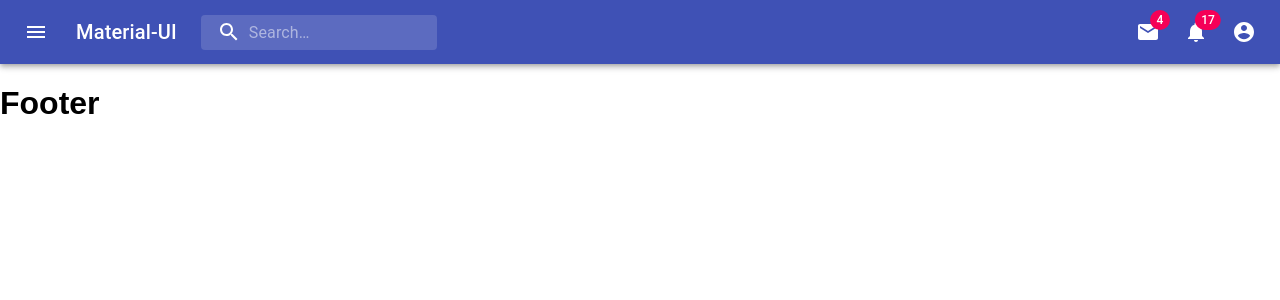
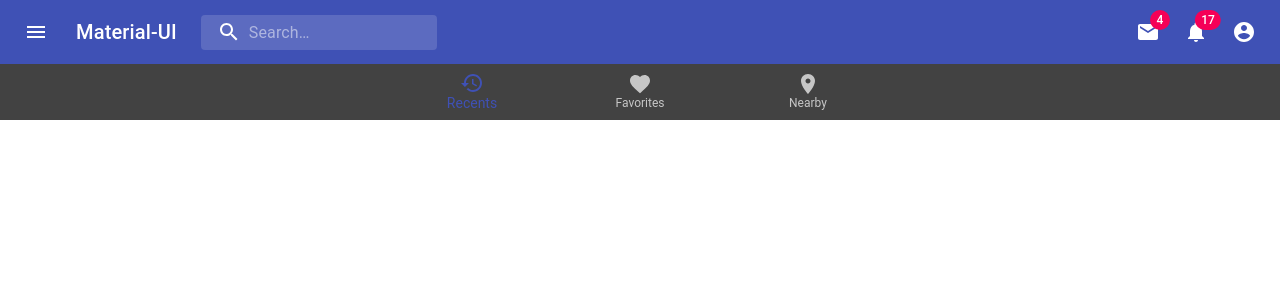
Before and after one commit to ikeekwu/Coin-N-Stockin-, a React (Create React App) app in the folder client/: page / in a window 1280 px wide. Shown: the top 300 px of the page. Built offline with nearby package versions, Linux system fonts and the light colour scheme.

Commit message:
installed chart.js.

```diff
--- a/client/package.json
+++ b/client/package.json
@@ -8,6 +8,7 @@
     "@material-ui/core": "^4.9.14",
     "@material-ui/icons": "^4.9.1",
     "@material-ui/styles": "^4.10.0",
+    "chart.js": "^2.9.3",
     "contentful": "^7.14.4",
     "react": "^16.6.3",
     "react-dom": "^16.6.3",
--- a/client/src/Components/Layouts/Footer.js
+++ b/client/src/Components/Layouts/Footer.js
@@ -1,6 +1,33 @@
 import React from 'react';
+import { makeStyles } from '@material-ui/core/styles';
+import BottomNavigation from '@material-ui/core/BottomNavigation';
+import BottomNavigationAction from '@material-ui/core/BottomNavigationAction';
+import RestoreIcon from '@material-ui/icons/Restore';
+import FavoriteIcon from '@material-ui/icons/Favorite';
+import LocationOnIcon from '@material-ui/icons/LocationOn';
 
-export default props =>
-    <div>
-        <h1>Footer</h1>
-    </div>
+const useStyles = makeStyles({
+  root: {
+    width: 'auto',
+  },
+});
+
+export default function SimpleBottomNavigation() {
+  const classes = useStyles();
+  const [value, setValue] = React.useState(0);
+
+  return (
+    <BottomNavigation
+      value={value}
+      onChange={(event, newValue) => {
+        setValue(newValue);
+      }}
+      showLabels
+      className={classes.root}
+    >
+      <BottomNavigationAction label="Recents" icon={<RestoreIcon />} />
+      <BottomNavigationAction label="Favorites" icon={<FavoriteIcon />} />
+      <BottomNavigationAction label="Nearby" icon={<LocationOnIcon />} />
+    </BottomNavigation>
+  );
+}
```
Also changed, not shown: 1 other file (tests, documents, lock files or other folders).
